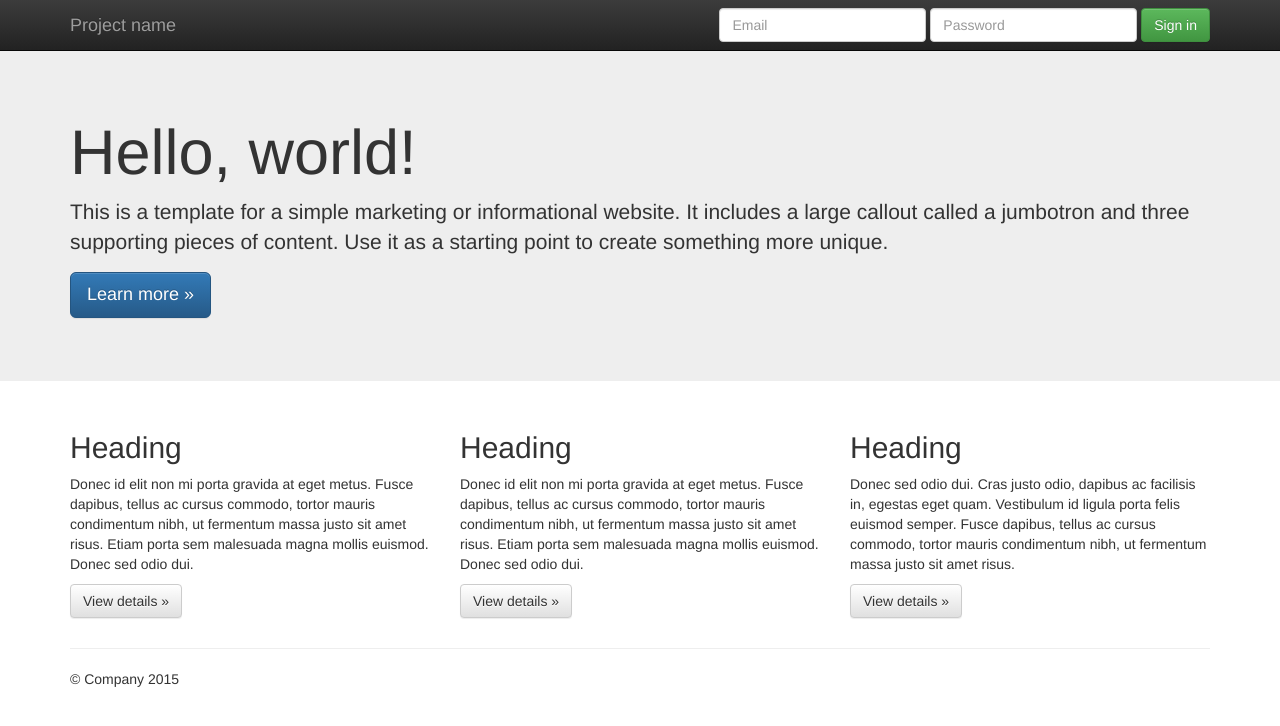
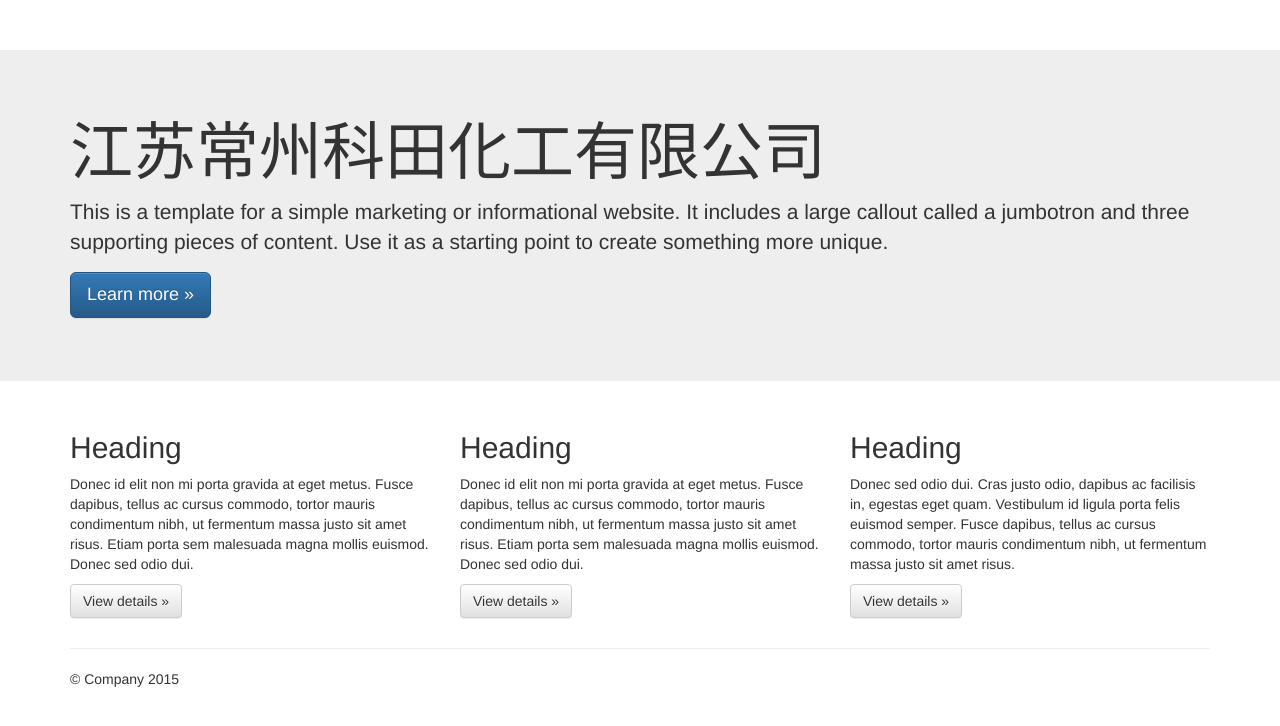
Before and after one commit to ketianhuagong/ketianhuagong.github.io, a plain HTML site: page index.html in a window 1280 px wide. Drawn offline with nearby package versions, Linux system fonts and the light colour scheme.

Commit message:
add name

```diff
--- a/index.html
+++ b/index.html
@@ -6,7 +6,7 @@
     <head>
         <meta charset="utf-8">
         <meta http-equiv="X-UA-Compatible" content="IE=edge,chrome=1">
-        <title></title>
+        <title>江苏常州科田化工有限公司</title>
         <meta name="description" content="">
         <meta name="viewport" content="width=device-width, initial-scale=1">
         <link rel="apple-touch-icon" href="apple-touch-icon.png">
@@ -27,35 +27,11 @@
         <!--[if lt IE 8]>
             <p class="browserupgrade">You are using an <strong>outdated</strong> browser. Please <a href="http://browsehappy.com/">upgrade your browser</a> to improve your experience.</p>
         <![endif]-->
-    <nav class="navbar navbar-inverse navbar-fixed-top" role="navigation">
-      <div class="container">
-        <div class="navbar-header">
-          <button type="button" class="navbar-toggle collapsed" data-toggle="collapse" data-target="#navbar" aria-expanded="false" aria-controls="navbar">
-            <span class="sr-only">Toggle navigation</span>
-            <span class="icon-bar"></span>
-            <span class="icon-bar"></span>
-            <span class="icon-bar"></span>
-          </button>
-          <a class="navbar-brand" href="#">Project name</a>
-        </div>
-        <div id="navbar" class="navbar-collapse collapse">
-          <form class="navbar-form navbar-right" role="form">
-            <div class="form-group">
-              <input type="text" placeholder="Email" class="form-control">
-            </div>
-            <div class="form-group">
-              <input type="password" placeholder="Password" class="form-control">
-            </div>
-            <button type="submit" class="btn btn-success">Sign in</button>
-          </form>
-        </div><!--/.navbar-collapse -->
-      </div>
-    </nav>
 
     <!-- Main jumbotron for a primary marketing message or call to action -->
     <div class="jumbotron">
       <div class="container">
-        <h1>Hello, world!</h1>
+        <h1>江苏常州科田化工有限公司</h1>
         <p>This is a template for a simple marketing or informational website. It includes a large callout called a jumbotron and three supporting pieces of content. Use it as a starting point to create something more unique.</p>
         <p><a class="btn btn-primary btn-lg" href="#" role="button">Learn more &raquo;</a></p>
       </div>
```
